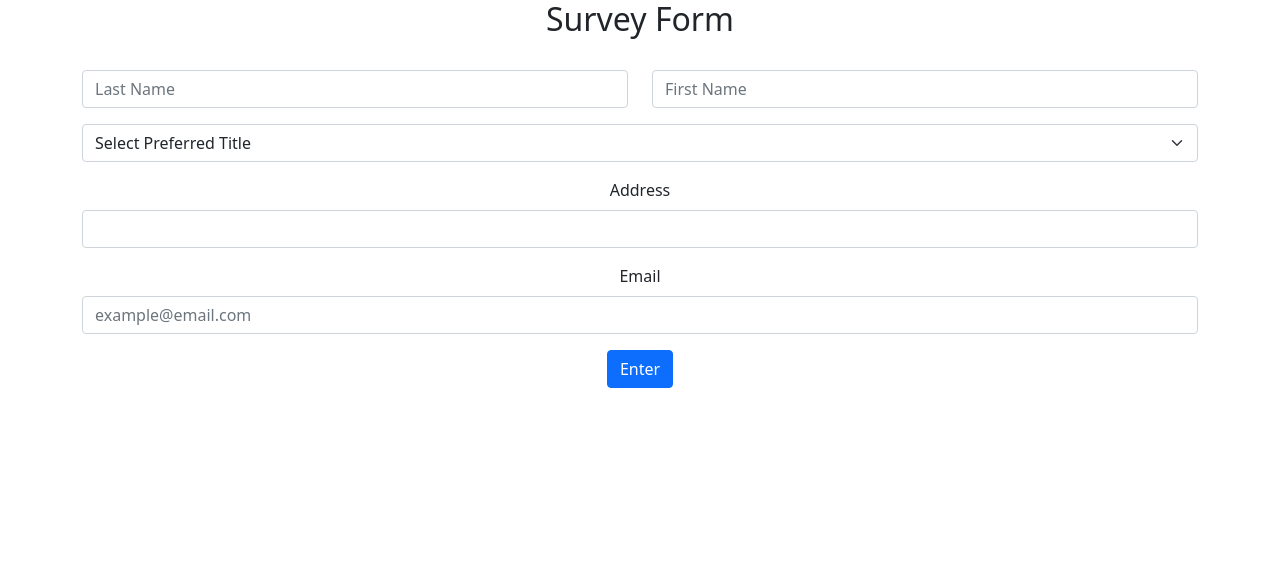
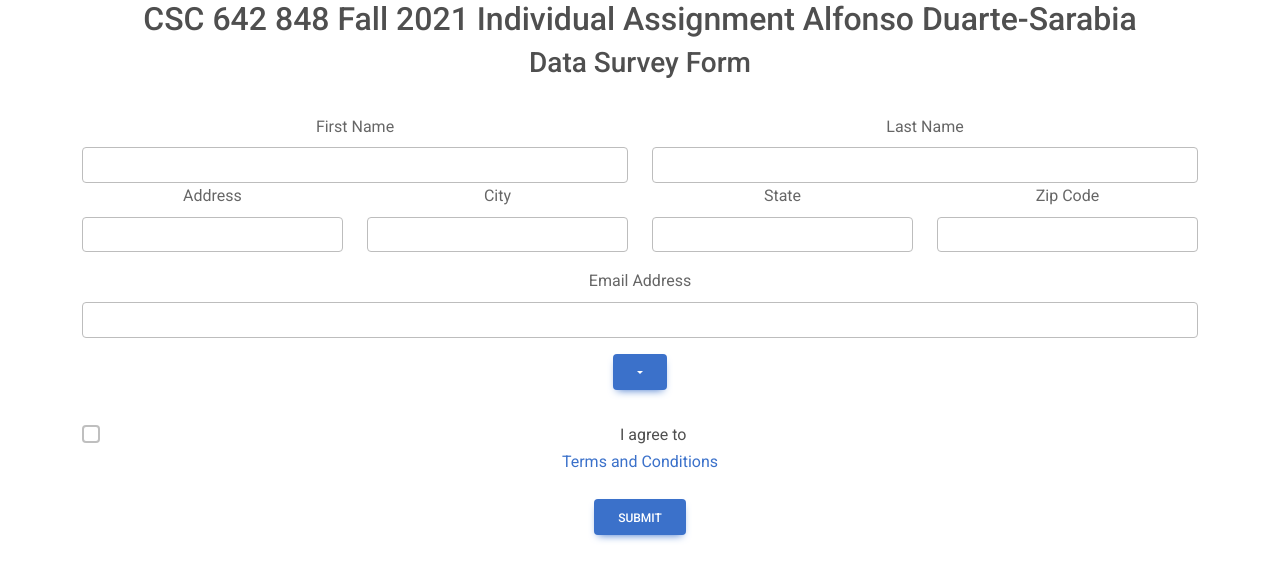
Before and after one commit to alfonsoduartesarabia/CSC642-IndividualAssignment, a React (Create React App) app in the folder survey-form/: page / in a window 1280 px wide. Shown: the top 580 px of the page. Built offline with nearby package versions, Linux system fonts and the light colour scheme.

Commit message:
updated code

```diff
--- a/survey-form/package.json
+++ b/survey-form/package.json
@@ -7,11 +7,13 @@
     "@testing-library/react": "^11.2.7",
     "@testing-library/user-event": "^12.8.3",
     "bootstrap": "^5.1.3",
+    "mdb-react-ui-kit": "^2.0.0",
     "react": "^17.0.2",
     "react-bootstrap": "^2.0.0",
     "react-dom": "^17.0.2",
     "react-hook-form": "^7.17.5",
     "react-scripts": "4.0.3",
+    "react-zipcode": "^1.0.1",
     "web-vitals": "^1.1.2"
   },
   "scripts": {
--- a/survey-form/src/App.js
+++ b/survey-form/src/App.js
@@ -3,13 +3,14 @@ import './App.css';
 import 'bootstrap/dist/css/bootstrap.min.css';
 
 import Home from './pages/home';
+import Survey from './pages/survey';
 
 function App() {
   return (
     <div className="App">
-      <Home>
-
-      </Home>
+      {/* <Home>
+      </Home> */}
+      <Survey></Survey>
     </div>
   );
 }
--- a/survey-form/src/index.css
+++ b/survey-form/src/index.css
@@ -1,10 +1,5 @@
 body {
-  margin: 0;
-  font-family: -apple-system, BlinkMacSystemFont, 'Segoe UI', 'Roboto', 'Oxygen',
-    'Ubuntu', 'Cantarell', 'Fira Sans', 'Droid Sans', 'Helvetica Neue',
-    sans-serif;
-  -webkit-font-smoothing: antialiased;
-  -moz-osx-font-smoothing: grayscale;
+  font-family: Roboto, Helvetica, Arial, sans-serif;
 }
 
 code {
--- a/survey-form/src/index.js
+++ b/survey-form/src/index.js
@@ -3,9 +3,12 @@ import ReactDOM from 'react-dom';
 import './index.css';
 import App from './App';
 import reportWebVitals from './reportWebVitals';
+import 'mdb-react-ui-kit/dist/css/mdb.min.css';
 
 ReactDOM.render(
   <React.StrictMode>
+    <link href="https://use.fontawesome.com/releases/v5.15.1/css/all.css" rel="stylesheet" />
+    <link href="https://fonts.googleapis.com/css?family=Roboto:300,400,500,700&display=swap" rel="stylesheet" />
     <App />
   </React.StrictMode>,
   document.getElementById('root')
--- a/survey-form/src/pages/home.js
+++ b/survey-form/src/pages/home.js
@@ -1,27 +1,40 @@
-import React from 'react';
+import React, { useState } from 'react';
 //import Button from 'react-bootstrap/Button';
-import { Button, Form, Container, Row, Col, FormSelect } from 'react-bootstrap';
+import { Button, Form, Container, Row, Col, FormSelect, Dropdown, DropdownButton } from 'react-bootstrap';
 import { useForm } from 'react-hook-form';
+import Zip from 'react-zipcode';
 
 const Home = () => {
-    const {register, handleSubmit, trigger} = useForm();
-    const onSubmit = data => console.log(data);
+    const [result,setResult] = useState("");
+    const {register, handleSubmit, trigger, formState} = useForm();
+    const onSubmit = data => {console.log(data)};
     const onError = (errors, e) => console.log(errors, e);
+
+    // Messages
+    const required = "This field is required";
+    const maxLength = "Your input exceed maximum length";
+
+    // Error Component
+    const errorMessage = error => {
+        return <div className="invalid-feedback">{error}</div>;
+    };
 
     return (
         <div>
             <Container>
-                <h2>Survey Form</h2>
+                <h2>CSC 642 848 Fall 2021 Individual Assignment Alfonso Duarte-Sarabia</h2>
+                <h3>Data Survey Form</h3>
                 <br></br>
             <Form onSubmit={handleSubmit(onSubmit,onError)}>
                 <Row>
                     <Col>
                         <Form.Group className="mb-3" controlId="formLastName">
                         {/* <Form.Label>Last Name</Form.Label> */}
-                        <Form.Control type="text" placeholder="Last Name"
+                        <Form.Control type="text" placeholder="Last Name" className="lastName"
                         {...register("lastName", {required: true, maxLength: 40, pattern: /^[A-Za-z]+$/i})}>
                         </Form.Control>
                         {/* <Form.Text className="text-muted">Enter email</Form.Text> */}
+                        {formState.errors.lastName && <p>{required}</p>}
                         </Form.Group>
                     </Col>
                     <Col>
@@ -30,33 +43,65 @@ const Home = () => {
                         <Form.Control type="text" placeholder="First Name"
                         {...register("firstName", {required: true, maxLength: 40, pattern: /^[A-Za-z]+$/i})}>
                         </Form.Control>
+                        {formState.errors.firstName && <p>{required}</p>}
                         </Form.Group>
                     </Col>
                 </Row>
                 {/* <Form.Group className="mb-3" controlId="form"> */}
-                <FormSelect className="mb-3" aria-label="Default select example" {...register("title")}>
-                        <option>Select Preferred Title</option>
-                        <option value="none">None</option>
-                        <option value="student">Student</option>
-                        <option value="professor">Professor</option>
-                        <option value="staff">Staff</option>
-                        <option value="retired">Retired</option>
-                </FormSelect>
+                {/* <FormSelect className="mb-3" aria-label="Default select example" {...register("title")}> */}
+                {/* <Dropdown>
+                        <Dropdown.Toggle variant="success" className="mb-3" {...register("title")}>
+                           Select Preferred Title
+                        </Dropdown.Toggle>
+                    <Dropdown.Menu>
+					<Dropdown.Item>None</Dropdown.Item>
+					<Dropdown.Item>Student</Dropdown.Item>
+					<Dropdown.Item>Professor</Dropdown.Item>
+                    <Dropdown.Item>Staff</Dropdown.Item>
+				    </Dropdown.Menu>
+                </Dropdown> */}
+                {/* </FormSelect> */}
                 {/* </Form.Group> */}
-                <Form.Group className="mb-3" controlId="formAddress" {...register("address")}>
-                    <Form.Label>Address</Form.Label>
-                    <Form.Control type="text" placeholder=""></Form.Control>
+                <Row>
+                    <Col>
+                    <Form.Group className="mb-3" controlId="formAddress" {...register("address")}>
+                        <Form.Label>Address</Form.Label>
+                        <Form.Control type="text" placeholder="" required="required"></Form.Control>
+                        {/* {formState.errors.address && <p>{required}</p>} */}
+                    </Form.Group>
+                    </Col>
+                    <Col>
+                    <Form.Group className="mb-3" controlId="formZipcode" {...register("zipcode",
+                     {maxLength:5})} >
+                        <Form.Label>Zip Code</Form.Label>
+                        {/* <Form.Control type="text" placeholder="" required='true'></Form.Control> */}
+                        {/* {formState.errors.zipcode && <p>{required}</p>} */}
+                        <Form.Control type="number" maxLength='5' required="true"></Form.Control>
+                    </Form.Group>
+                    </Col>
+                </Row>
+                <Form.Group className="mb-3" controlId="formBasicEmail" {...register("email",
+                {required: true, pattern: /^\S+@\S+$/i})}>
+                    <Form.Label>Email</Form.Label>
+                    <Form.Control type="email" placeholder="example@email.com" required="true"></Form.Control>
                 </Form.Group>
-                <Form.Group className="mb-3" controlId="formBasicEmail" {...register("email")}>
-                    <Form.Label>Email</Form.Label>
-                    <Form.Control type="email" placeholder="example@email.com"></Form.Control>
+                <Form.Group>
+                    <Form.Check
+                    type="checkbox"
+                    required='true'
+                    label='I Agree to Terms and Conditions'
+                   />
                 </Form.Group>
                 <Button variant="primary" type="submit"
-                onClick={async () => {const result = await trigger(["firstName", "lastName"]);}}>Enter</Button>
+
+                >Submit Form</Button>
             </Form>
             </Container>
+            <p>{result}</p>
         </div>
     );
 }
 
+// async () => {const result = await trigger(["firstName", "lastName","title","address","zipcode" ,"email"]);}
+
 export default Home;
--- /dev/null
+++ b/survey-form/src/pages/survey.js
@@ -0,0 +1,99 @@
+import { useState } from "react";
+import { useForm } from "react-hook-form";
+import { Button, Form, Container, Row, Col, Dropdown} from 'react-bootstrap';
+import Zip from 'react-zipcode';
+
+export default function Survey() {
+  const { register, handleSubmit, formState} = useForm();
+  const [result, setResult] = useState("");
+  const onSubmit = (data) => setResult(JSON.stringify(data));
+//   const { step, firstName, lastName, email, address, city, state, zip } = this.state;
+//   const inputValues = { firstName, lastName, email, address, city, state, zip };
+
+  return (
+    <Container>
+        <h2>CSC 642 848 Fall 2021 Individual Assignment Alfonso Duarte-Sarabia</h2>
+        <h3>Data Survey Form</h3>
+        <br></br>
+    <Form onSubmit={handleSubmit(onSubmit)}>
+        <Row>
+            <Form.Group as={Col} controlId="formFirstName">
+                <Form.Label className="firstname">First Name</Form.Label>
+                <Form.Control
+                type="text"
+                {...register("firstname", {maxLength: 40, pattern: /^[A-Za-z]+$/i}) }
+                required
+                />
+                {formState.errors.firstname && <p>Please provide a correct name.</p>}
+            </Form.Group>
+
+            <Form.Group as={Col} controlId="formLastName">
+                <Form.Label className="lastname">Last Name</Form.Label>
+                <Form.Control
+                type="text"
+                {...register("lastname", {maxLength: 40, pattern: /^[A-Za-z]+$/i}) }
+                required
+                />
+                {formState.errors.lastname && <p>Please provide a correct name.</p>}
+            </Form.Group>
+        </Row>
+
+        <Row>
+        <Form.Group as={Col} className="mb-3" controlId="formAddress">
+            <Form.Label className="address">Address</Form.Label>
+            <Form.Control type="text" {...register("address")} required></Form.Control>
+        </Form.Group>
+
+        <Form.Group as={Col} className="mb-3" controlId="formCity">
+            <Form.Label className="city">City</Form.Label>
+            <Form.Control type="text" {...register("city")} required></Form.Control>
+        </Form.Group>
+
+        <Form.Group as={Col} className="mb-3" controlId="formState">
+            <Form.Label className="state">State</Form.Label>
+            <Form.Control type="text" {...register("state")} required></Form.Control>
+        </Form.Group>
+
+        <Form.Group as={Col} className="mb-3" controlId="formZipCode">
+            <Form.Label className="zipcode">Zip Code</Form.Label>
+            <Form.Control type="text"
+            {...register("zipcode", {maxLength:5,minLength:4, pattern: /^[0-9]+$/i})} required></Form.Control>
+            {formState.errors.zipcode && <p>Please provide a valid zip.</p>}
+        </Form.Group>
+        </Row>
+
+        <Form.Group controlId="formEmail"  className="mb-3">
+            <Form.Label className="email">Email Address</Form.Label>
+            <Form.Control
+            type="email"
+            name="email"
+            {...register("email", {pattern: /^\S+@\S+$/i})}
+            required
+            />
+        </Form.Group>
+
+        <Form.Group className="mb-3">
+            <Dropdown title='Select Preferred Title' {...register("title")} required>
+            <Dropdown.Toggle className="mb-3">
+            </Dropdown.Toggle>
+                <Dropdown.Menu>
+                    <Dropdown.Item>hh</Dropdown.Item>
+                </Dropdown.Menu>
+            </Dropdown>
+        </Form.Group>
+
+        <Form.Group className="mb-4">
+            <Form.Check
+                type="checkbox"
+                required='true'
+                label='I agree to'
+            />
+            <a href="#">Terms and Conditions</a>
+        </Form.Group>
+
+        <Button variant="primary" type="submit">Submit</Button>
+    </Form>
+    <p>{result}</p>
+    </Container>
+  );
+}
```
Also changed, not shown: survey-form/src/pages/survey.css (added), 2 other files (tests, documents, lock files or other folders).
